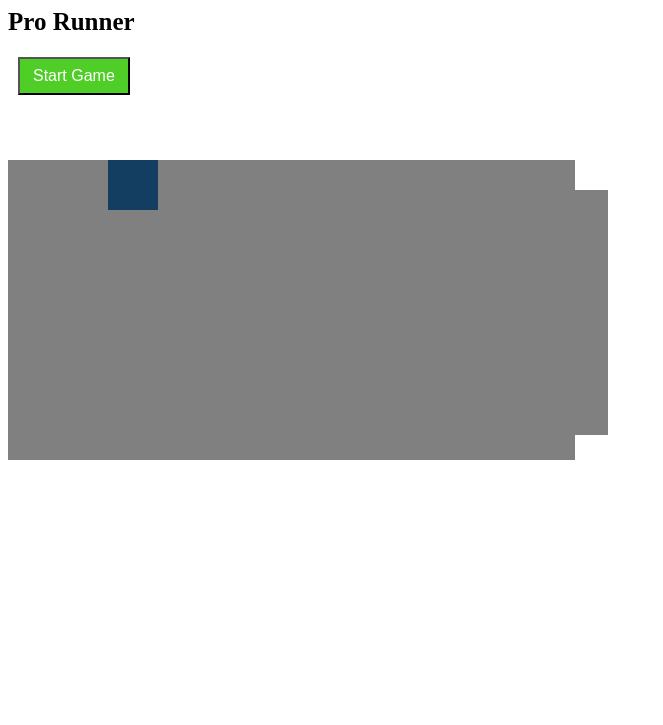
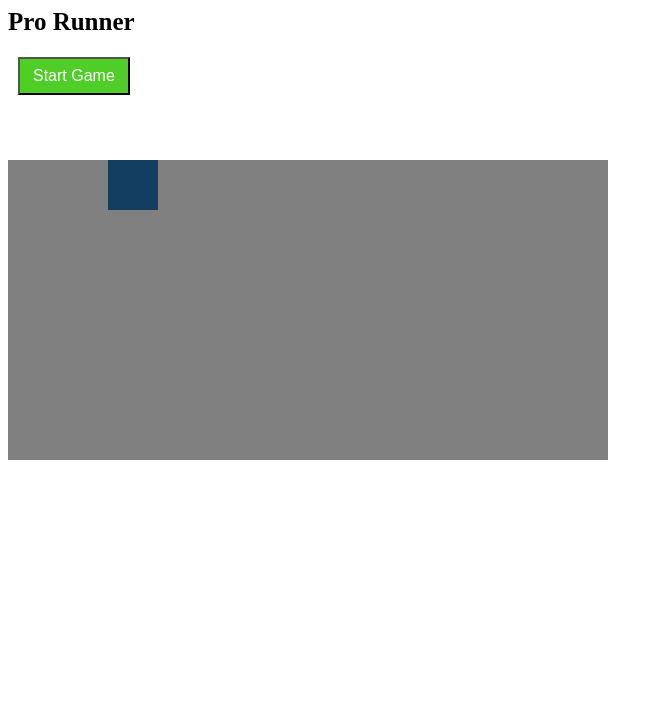
Before and after one commit to kaarthik21/Delta-Tasks, a PHP site: page / in a window 1280 px wide. Shown: the top 725 px of the page, without its empty margins (0-663 px from the left). Run offline with PHP 8.4, Linux system fonts and the light colour scheme.

Commit message:
Update styles.css

```diff
--- a/webDev/task2/styles.css
+++ b/webDev/task2/styles.css
@@ -59,7 +59,7 @@ button{
     height:90px;
     width: 100px;
     float: right;
-    right: 605px;
+    right: 48px;
     position: absolute;
     /*position: fixed;*/
     top: 100px;
@@ -70,7 +70,7 @@ button{
     height:90px;
     width: 100px;
     float: right;
-    right: 605px;
+    right: 48px;
     /*position: fixed;*/
     position: absolute;
     top: 435px;
```
